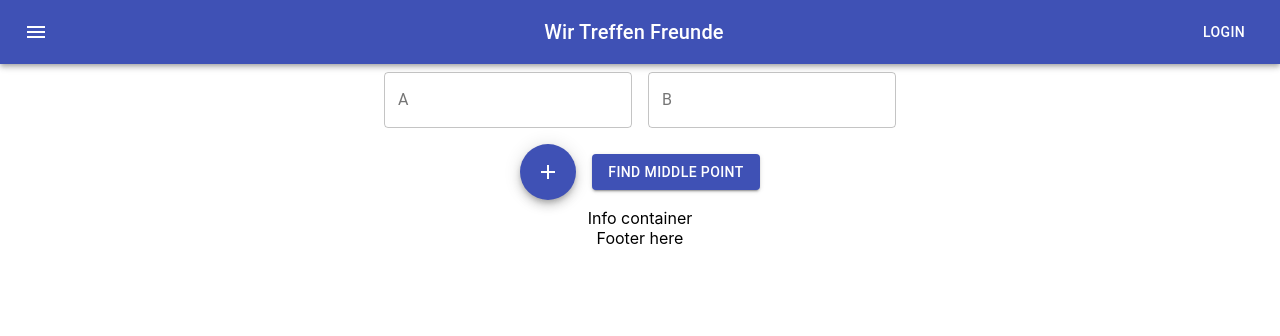
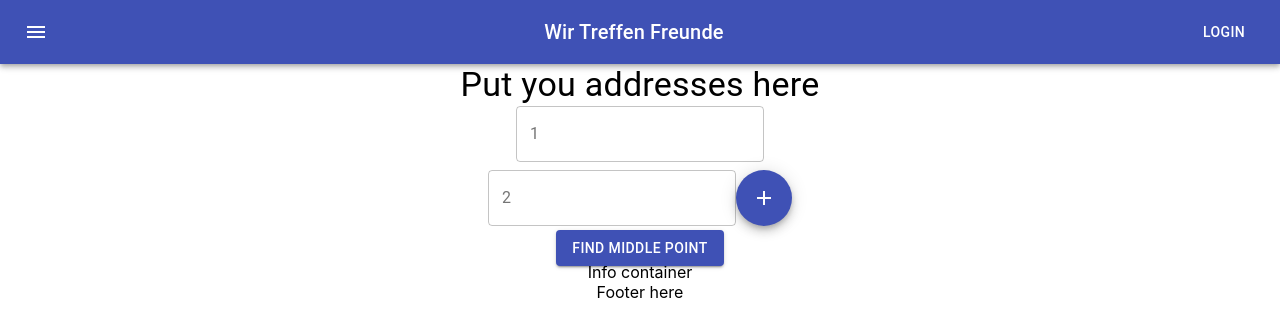
Before and after one commit to wirTreffenFreunde/wtf-frontend, a React (Create React App) app: page / in a window 1280 px wide. Shown: the top 336 px of the page. Built offline with nearby package versions, Linux system fonts and the light colour scheme.

Commit message:
mapping through the input fields

```diff
--- a/src/components/InputContainer.js
+++ b/src/components/InputContainer.js
@@ -1,35 +1,61 @@
 import React from "react";
 import { makeStyles } from "@material-ui/core/styles";
 import Button from "@material-ui/core/Button";
+import Grid from "@material-ui/core/Grid";
 import Container from "@material-ui/core/Container";
-import Fab from '@material-ui/core/Fab';
-import AddIcon from '@material-ui/icons/Add';
+import Fab from "@material-ui/core/Fab";
+import AddIcon from "@material-ui/icons/Add";
 
 import InputField from "./InputField";
+import { useState } from "react";
+import { Typography } from "@material-ui/core";
 
 const useStyles = makeStyles((theme) => ({
-    root: {
-        "& > *": {
-            margin: theme.spacing(1),
-        },
-    },
+    root: {},
 }));
 
 function InputContainer() {
     const classes = useStyles();
+
+    const [inputsArray, setInputsArray] = useState(Array(1, 2)); // initial value [1, 2]
+
+    function handleClickAddNew() {
+        setInputsArray([...inputsArray, inputsArray.length + 1]);
+    }
+
     return (
         <div className="InputContainer">
-            <Container maxWidth="sm">
+            <Container>
+                <Typography variant="h4">Put you addresses here</Typography>
                 <form className={classes.root} noValidate autoComplete="off">
-                    <InputField person="A" />
-                    <InputField person="B" />
-                    <Fab color="primary" aria-label="add">
+                    <Grid container direction="column" justify="space-around" spacing={1}>
+                        {inputsArray.map((element, index) => {
+                            return (
+                                <Grid item key={index}>
+                                    <InputField person={element} />
+
+                                    {inputsArray.length < 5 &&                  // only for 5 person max!
+                                        index === inputsArray.length - 1 && (   // checking the last element to add btn
+                                            <Fab
+                                                color="primary"
+                                                aria-label="add"
+                                                onClick={() => {
+                                                    handleClickAddNew();
+                                                }}
+                                            >
                                                 <AddIcon />
                                             </Fab>
+                                        )}
+                                </Grid>
+                            );
+                        })}
+                        <Grid>
                             <Button variant="contained" color="primary">
                                 Find middle point
                             </Button>
+                        </Grid>
                         {/* loop for others */}
+                    </Grid>
                 </form>
             </Container>
         </div>
```
Lines whose indentation alone changed are shown as unchanged.
